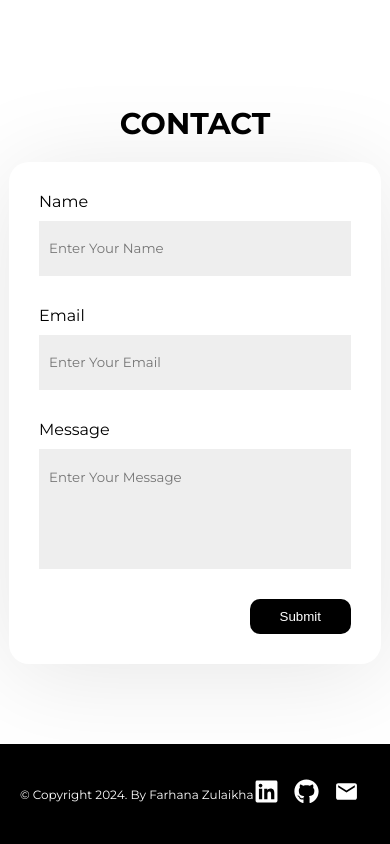
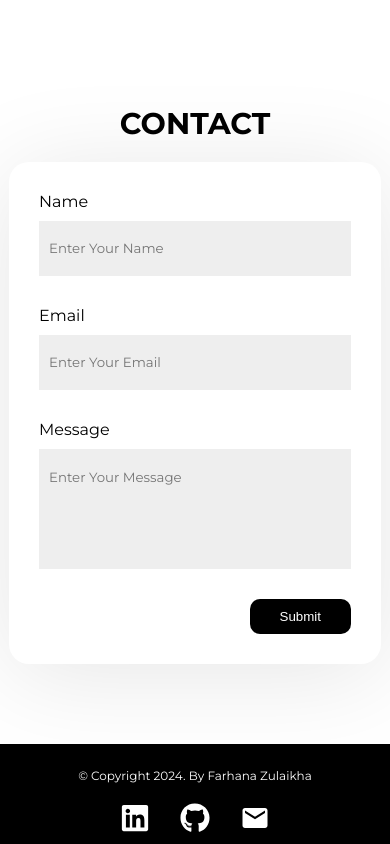
Before and after one commit to farhanazulaikha/my-portfolio, a React (Vite) app: page / in a window 390 px wide. Shown: the part 2466-3310 px from the top of the page. Built offline with nearby package versions, Linux system fonts and the light colour scheme.

Commit message:
fix footer element position when responsive

```diff
--- a/src/assets/styles/footer.css
+++ b/src/assets/styles/footer.css
@@ -19,10 +19,10 @@ footer {
     color: white;
     flex: 1;
     margin-right: 20px;
-    display: grid;
+    display: flex;
+    column-gap: 30px;
     align-items: center;
     justify-content: end;
-    grid-template-columns: repeat(3, 50px);
     font-size: 30px;
 }
 
@@ -32,8 +32,22 @@ footer {
 }
 
 @media (max-width: 570px) {
+
+    footer {
+        flex-direction: column;
+        justify-content: center;
+        align-items: center;
+    }
+
+    .footer-left-section {
+        margin: 0;
+        width: unset;
+        padding-top: 20px;
+        padding-bottom: 20px;
+    }
+
     .footer-right-section {
-        font-size: 25px;
-        grid-template-columns: repeat(3, 40px);
+        flex: unset;
+        margin: 0;
     }
 }
```
